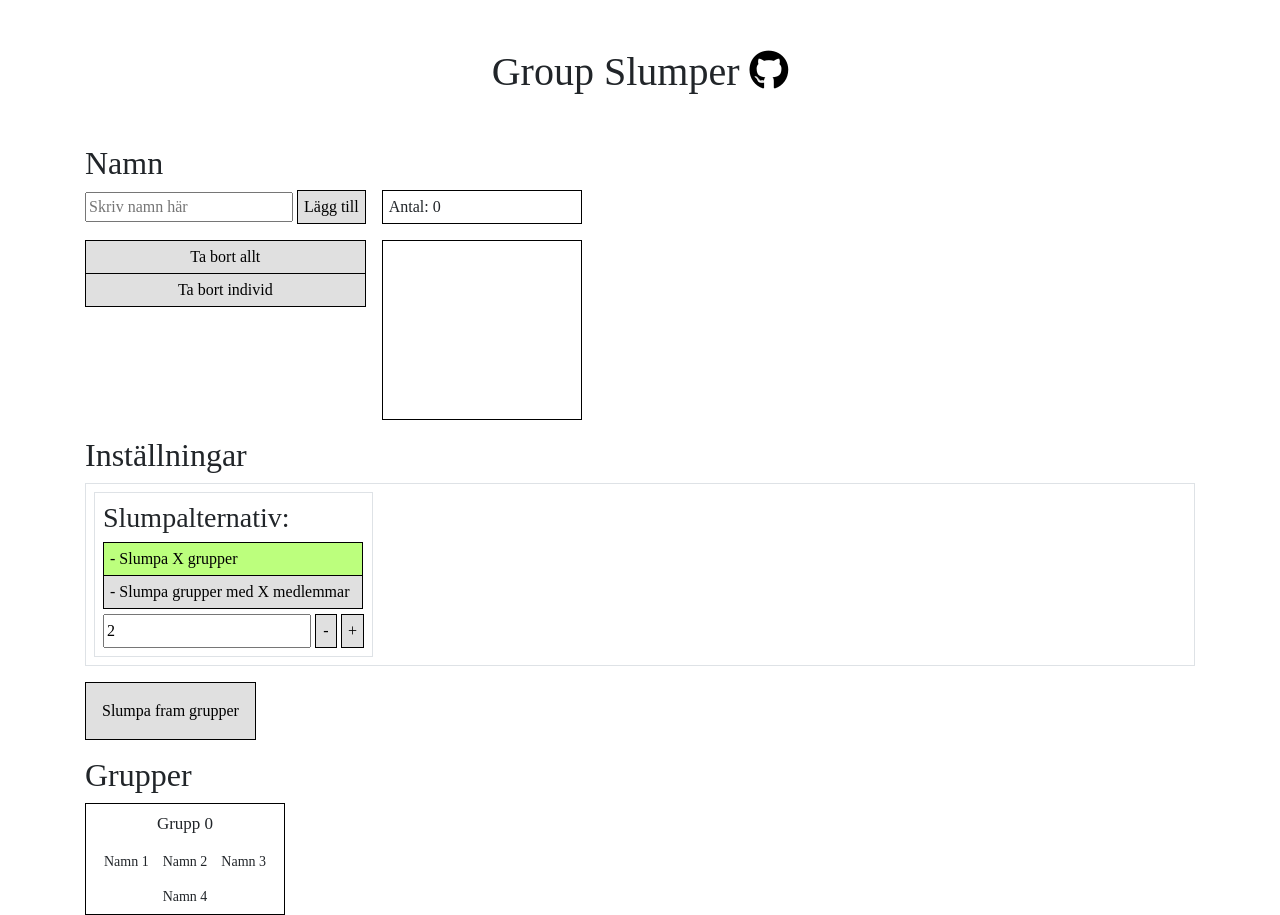
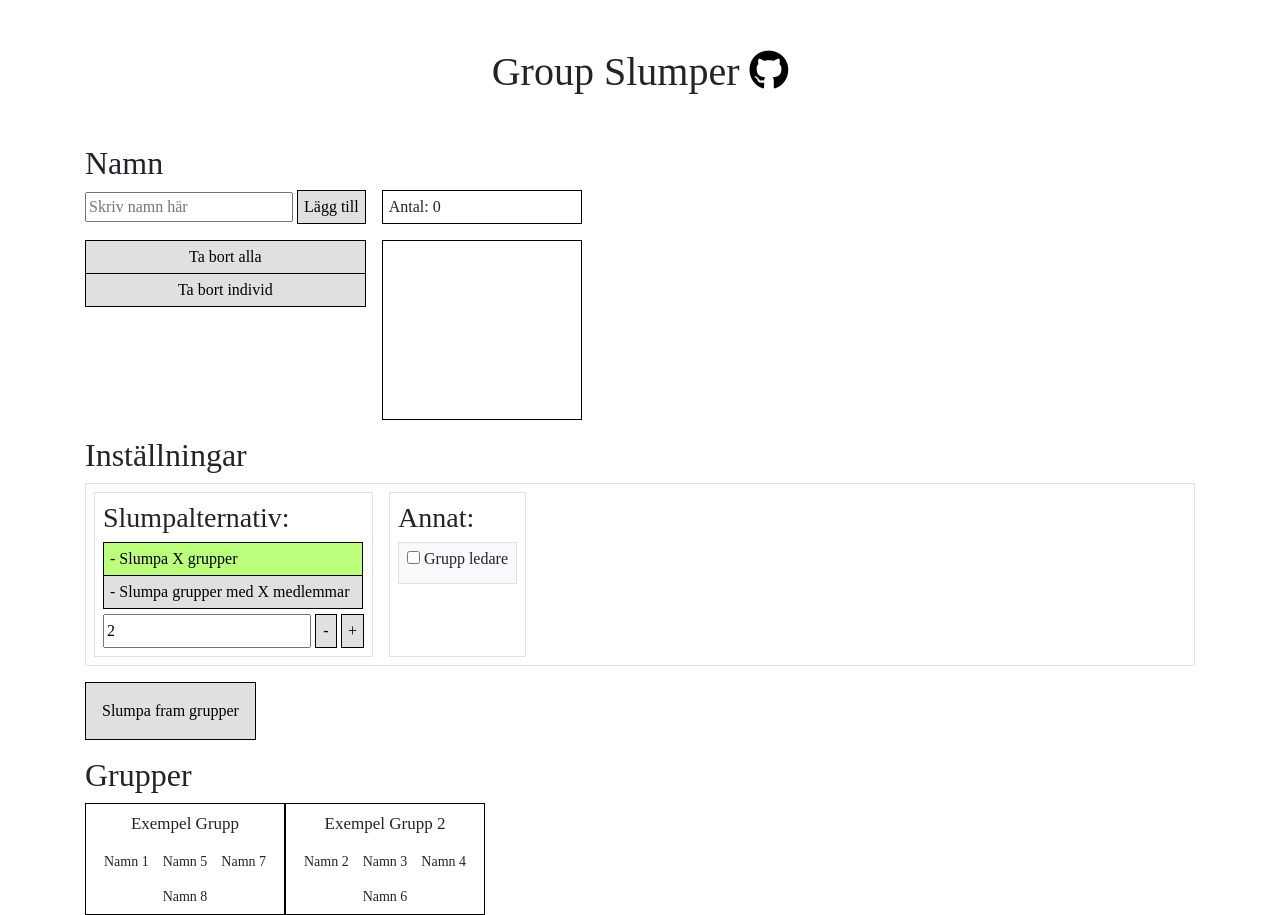
Before and after one commit to felixxlll/Slumpgenerator, a Jekyll site: the page built from site/index.html, in a window 1280 px wide. Built offline with Jekyll 4.4.1, drawn with Linux system fonts in a browser that asks for light colours; nearby versions of some CDN libraries; some web fonts are replaced.

Commit message:
Started working on group leader option

```diff
--- a/site/_includes/groupGen1.html
+++ b/site/_includes/groupGen1.html
@@ -1,7 +1,7 @@
 <div class="container">
     <h2>Inställningar</h2>
-    <div id="options" class="d-flex justify-content-start flex-wrap p-2 border">
-        <div class="p-2 border">
+    <div id="options" class="d-flex justify-content-start flex-wrap border">
+        <div class="p-2 m-2 border">
             <h3>Slumpalternativ:</h3>
             <div id="xGroups" class="group-selector selected-group">- Slumpa X grupper</div>
             <div id="xNames" class="group-selector">- Slumpa grupper med X medlemmar</div>
@@ -13,6 +13,13 @@
                 </div>
             </form>
         </div>
+        <div class="p-2 m-2 border">
+            <h3>Annat:</h3>
+            <form id="group-leader-form" class="border bg-light px-2 py-1" data-toggle="tooltip" data-placement="auto" title="En slumpvald person i varje grupp blir markerad som ledare">
+                <input type="checkbox" id="group-leader-checkbox">
+                <label for="group-leader-form">Grupp ledare</label>
+            </form>
+        </div>
     </div>
 
     <button id="group-slump" class="button my-3 p-3">Slumpa fram grupper</button>
--- a/site/_includes/groupGen2.html
+++ b/site/_includes/groupGen2.html
@@ -2,12 +2,21 @@
     <h2>Grupper</h2>
     <div id="groups">
         <div class="group">
-            <h4>Grupp 0</h4>
+            <h4>Exempel Grupp</h4>
             <div class="group-names">
-                <p>Namn 1</p>
-                <p>Namn 2</p>
-                <p>Namn 3</p>
-                <p>Namn 4</p>
+                <p class="name">Namn 1</p>
+                <p class="name">Namn 5</p>
+                <p class="name">Namn 7</p>
+                <p class="name">Namn 8</p>
+            </div>
+        </div>
+        <div class="group">
+            <h4>Exempel Grupp 2</h4>
+            <div class="group-names">
+                <p class="name">Namn 2</p>
+                <p class="name">Namn 3</p>
+                <p class="name">Namn 4</p>
+                <p class="name">Namn 6</p>
             </div>
         </div>
     </div>
--- a/site/_includes/nameGen.html
+++ b/site/_includes/nameGen.html
@@ -7,7 +7,7 @@
                 <button type="submit" class="button" id="name-submit">Lägg till</button>
             </form>
             <div id="name-list-button-wrapper" class="my-3 mr-3">
-                <button class="button name-button" id="name-clear">Ta bort allt</button>
+                <button class="button name-button" id="name-clear">Ta bort alla</button>
                 <button class="button name-button" id="name-delete">Ta bort individ</button>
             </div>
         </div>
--- a/site/scripts/main.js
+++ b/site/scripts/main.js
@@ -1,3 +1,7 @@
+$(document).ready(function() {
+    $('[data-toggle="tooltip"]').tooltip()
+})
+
 //
 // NAMES
 //
```
